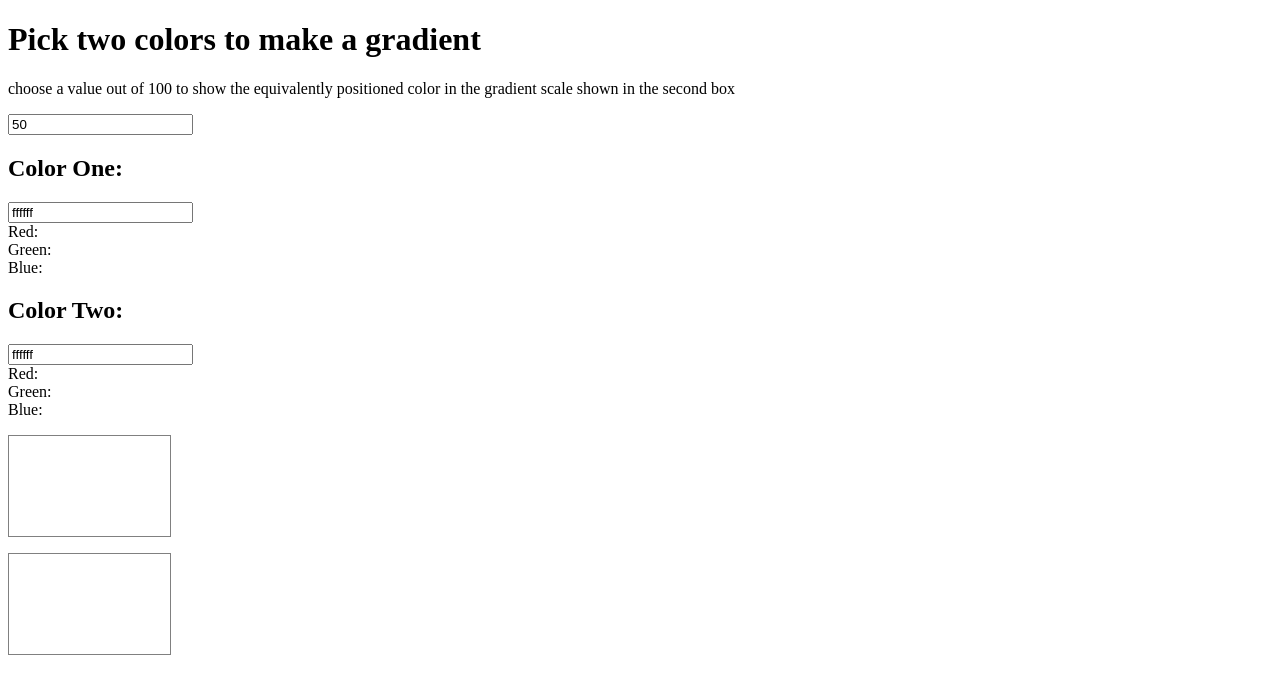
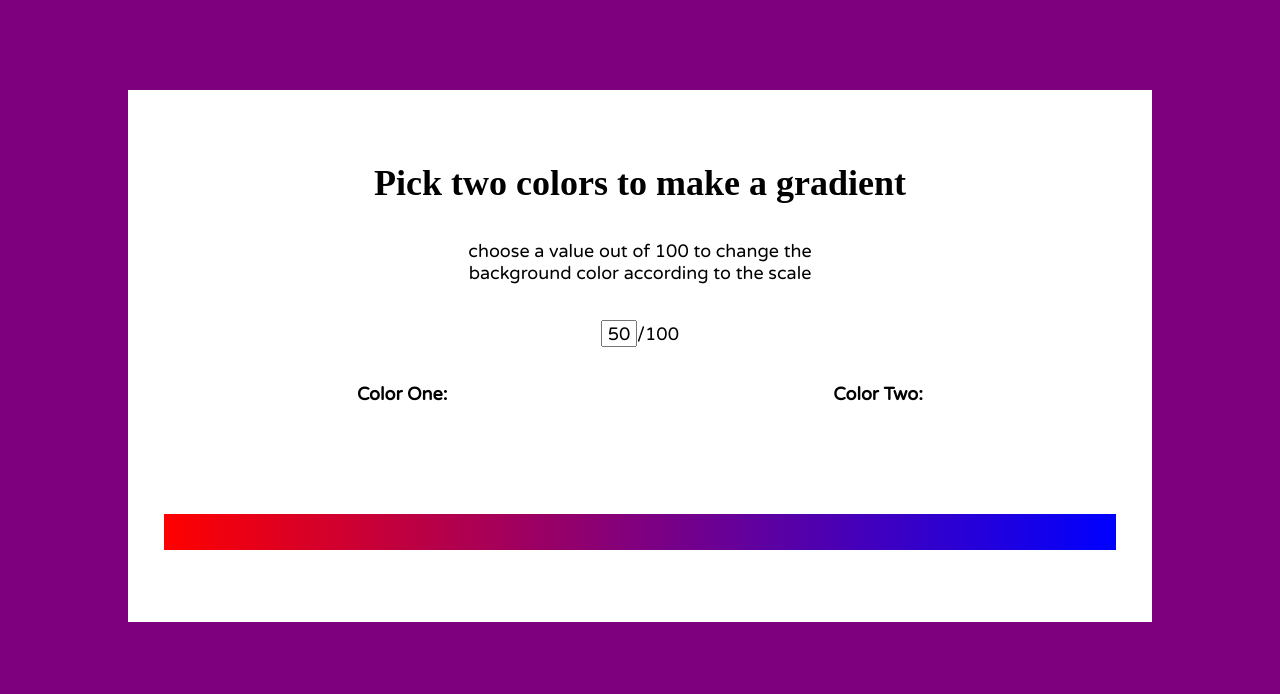
Before and after one commit to jamilaleilani/Color-Gradient, a plain HTML site: page index.html in a window 1280 px wide. Drawn offline with Linux system fonts and the light colour scheme; a web font is replaced by a local one.

Commit message:
added styling

```diff
--- a/index.html
+++ b/index.html
@@ -3,6 +3,9 @@
 <head>
   <meta charset="UTF-8">
   <meta name="viewport" content="width=device-width, initial-scale=1">
+
+  <link href="https://fonts.googleapis.com/css?family=Knewave|Varela+Round" rel="stylesheet">
+  <link href="styles/main.css" rel="stylesheet">
 
   <!-- jscolor -->
   <script type="text/javascript" src="https://cdnjs.cloudflare.com/ajax/libs/jscolor/2.0.4/jscolor.js"></script>
@@ -12,22 +15,22 @@
 </head>
 <body id="body">
   <!-- <script src="jscolor.js"></script> -->
-
-  <h1>Pick two colors to make a gradient</h2>
-  <p>choose a value out of 100 to show the equivalently positioned color in the gradient scale shown in the second box</p>
-  <input id="scale" value="50" onchange="update(this)">
-  <p><h2>Color One:</h2><input class="jscolor" onchange="update(this)" value="ffffff" id="colorOne"><br>
-  <span id="redOne">Red: </span><br>
-  <span id="greenOne">Green: </span><br>
-  <span id="blueOne">Blue: </span><br>
-  <h2>Color Two:</h2><input class="jscolor" onchange="update(this)" value="ffffff" id="colorTwo"><br>
-  <span id="redTwo">Red: </span><br>
-  <span id="greenTwo">Green: </span><br>
-  <span id="blueTwo">Blue: </span>
-
-  <p id="rect" style="border:1px solid gray; width:161px; height:100px;">
-  <p id="rect2" style="border:1px solid gray; width:161px; height:100px;">
-
+  <div id="info" class="spacing">
+    <h1 class="spacing">Pick two colors to make a gradient</h2>
+    <p class="instructions spacing">choose a value out of 100 to change the background color according to the scale </p>
+    <div><input id="scale" value="50" onchange="update(this)" class="spacing">/100</div>
+    <div class="colorBox">
+      <div class="spacing">
+        <h2>Color One:</h2>
+        <input class="jscolor spacing" onchange="update(this)" value="ff0000" id="colorOne">
+      </div>
+      <div class="spacing">
+        <h2>Color Two:</h2>
+        <input class="jscolor spacing" onchange="update(this)" value="0000ff" id="colorTwo">
+      </div>
+    </div>
+    <div id="rect" class="spacing"></div>
+  </div>
 
   <script type="text/javascript" src="scripts/app.js"></script>
 
--- a/scripts/app.js
+++ b/scripts/app.js
@@ -1,18 +1,18 @@
 var input = 50
 
 var colorOne = {
-  rgb: [255,255,255],
-  rgbString: "rgb(255,255,255)"
+  rgb: [255,0,0],
+  rgbString: "rgb(255,0,0)"
 }
 
 var colorTwo = {
-  rgb: [255,255,255],
-  rgbString: "rgb(255,255,255)"
+  rgb: [0,0,255],
+  rgbString: "rgb(0,0,255)"
 }
 
 var newColor = {
-  rgb: [255,255,255],
-  rgbString: "rgb(255,255,255)"
+  rgb: [127,0,127],
+  rgbString: "rgb(127,0,127)"
 }
 
 function update(data) {
@@ -27,7 +27,7 @@ function update(data) {
   newColor.rgb = findColor(colorOne.rgb, colorTwo.rgb, input)
   newColor.rgbString = "rgb(" + newColor.rgb + ")"
   document.getElementById('rect').style.background = "linear-gradient(to right, " + colorOne.rgbString + ", " + colorTwo.rgbString + ")";
-  document.getElementById('rect2').style.background = newColor.rgbString;
+  document.getElementById('body').style.background = newColor.rgbString;
 }
 
 
--- a/styles/main.css
+++ b/styles/main.css
@@ -0,0 +1,73 @@
+* {
+  font-family: 'Varela Round';
+  font-size: 18px;
+  padding: 0;
+  margin: 0;
+  box-sizing: border-box;
+}
+
+body {
+  background: rgb(127,0,127);
+}
+
+#info {
+  background: white;
+  padding: 2em;
+  width: 80%;
+  margin: 5em auto 0 auto;
+  text-align: center;
+}
+
+.spacing {
+  margin: 1em auto;
+}
+
+h1 {
+  font-family: knewave;
+  font-size: 2em;
+}
+
+.instructions {
+  width: 20em;
+  text-align: center;
+}
+
+.colorBox {
+  display: flex;
+}
+
+#colorOne, #colorTwo {
+  width: 90px;
+  height: 50px;
+  text-align: center;
+  border: none;
+  font-size: 0px;
+  margin-top: 5px;
+}
+
+#scale {
+  width: 2em;
+  height: 1.5em;
+  text-align: center;
+}
+
+#rect {
+  height: 2em;
+  margin: 2em auto;
+  background: linear-gradient(to right,rgb(255,0,0),rgb(0,0,255));
+}
+
+@media only screen and (max-width: 670px) {
+  * {
+    font-size: 14px;
+  }
+
+  .instructions {
+    text-align: justify;
+  }
+
+  h1 {
+    font-size: 1.8em;
+  }
+
+}
```
